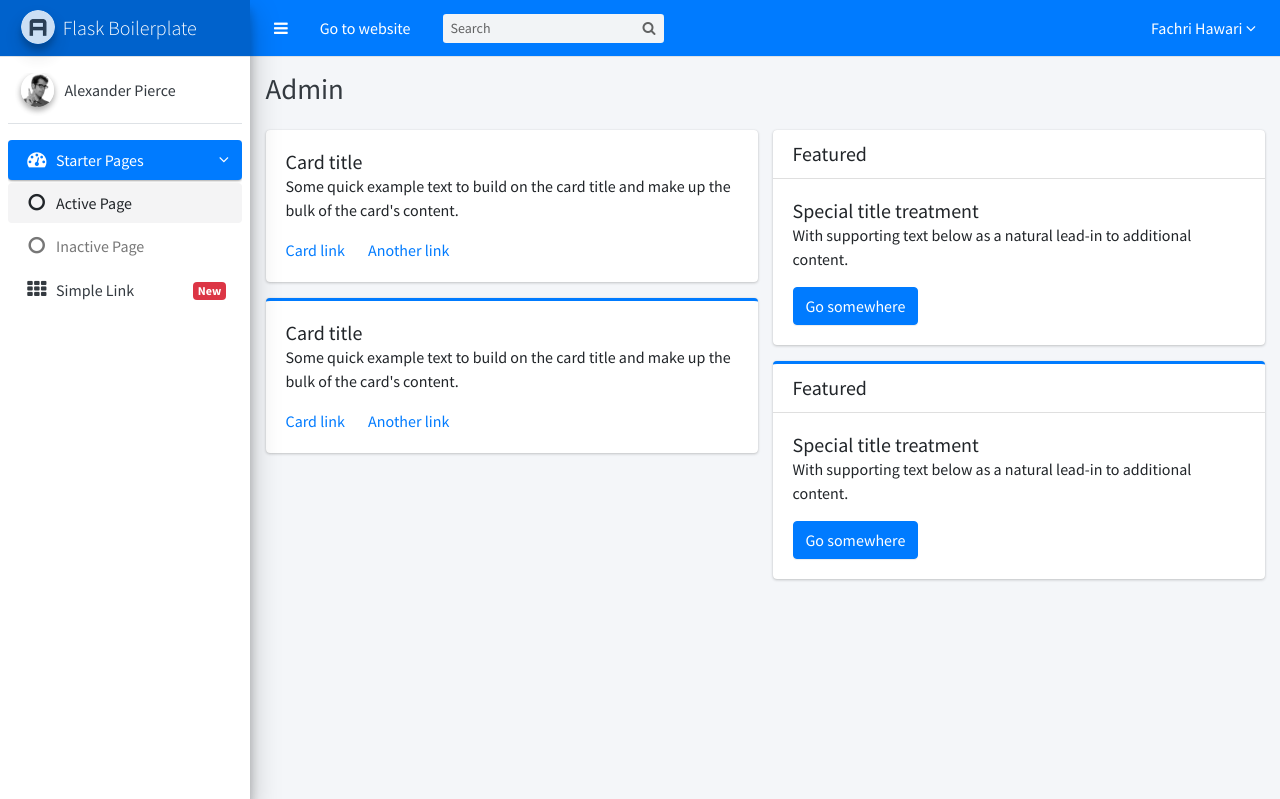
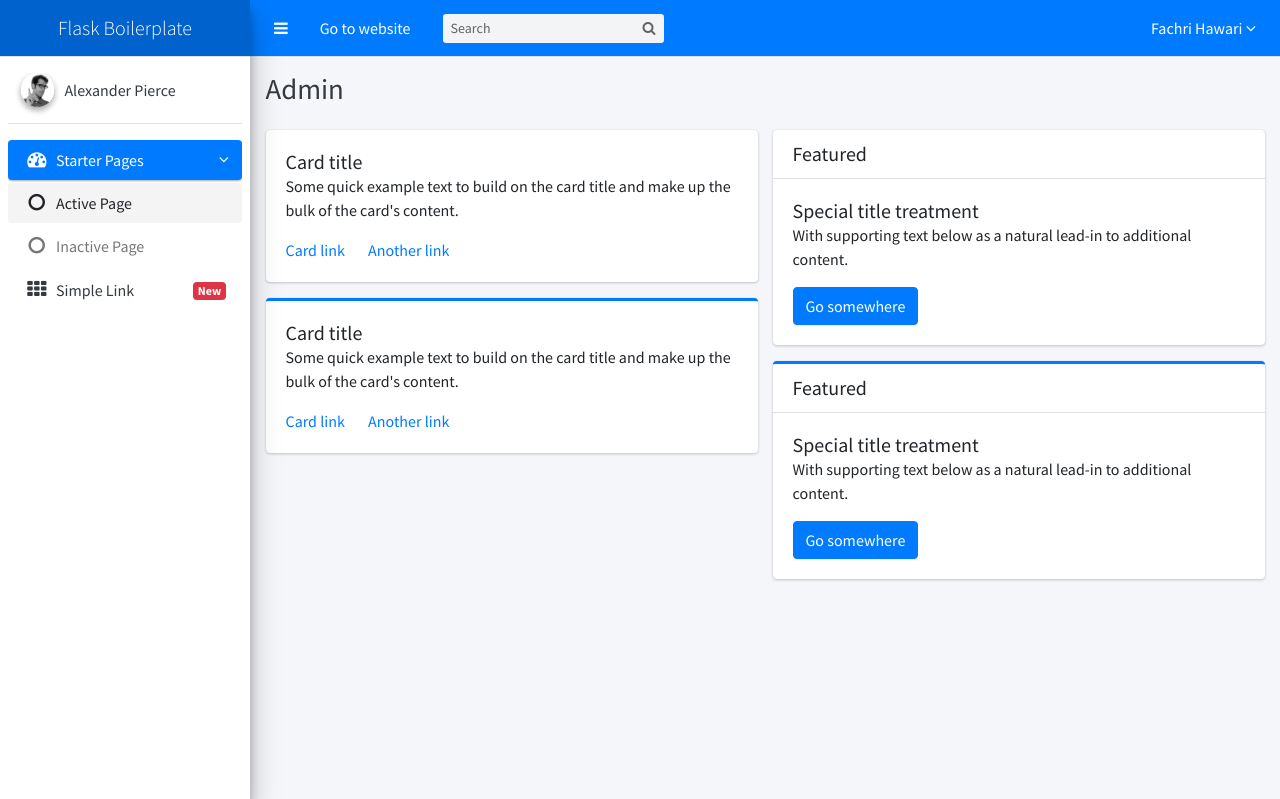
Before and after one commit to fachrihawari/flask-boilerplate, a Flask app: page /admin/ in a window 1280 px wide. Shown: the top 799 px of the page. Run offline with Flask 2, Linux system fonts and the light colour scheme; some libraries are stand-ins or nearby versions.

Commit message:
remove image app on sidebar

```diff
--- a/blueprints/core/templates/admin/includes/sidebar.html
+++ b/blueprints/core/templates/admin/includes/sidebar.html
@@ -1,8 +1,7 @@
 <!-- Main Sidebar Container -->
 <aside class="main-sidebar sidebar-light-primary elevation-4">
     <!-- Brand Logo -->
-    <a href="index3.html" class="brand-link bg-primary">
-        <img src="/static/img/AdminLTELogo.png" alt="AdminLTE Logo" class="brand-image img-circle elevation-3" style="opacity: .8">
+    <a href="index3.html" class="brand-link bg-primary text-center">
         <span class="brand-text font-weight-light">Flask Boilerplate</span>
     </a>
 
@@ -21,8 +20,7 @@
         <!-- Sidebar Menu -->
         <nav class="mt-2">
             <ul class="nav nav-pills nav-sidebar flex-column" data-widget="treeview" role="menu" data-accordion="false">
-                <!-- Add icons to the links using the .nav-icon class
-            with font-awesome or any other icon font library -->
+                <!-- Add icons to the links using the .nav-icon class with font-awesome or any other icon font library -->
                 <li class="nav-item has-treeview menu-open">
                     <a href="#" class="nav-link active">
                         <i class="nav-icon fa fa-dashboard"></i>
```
